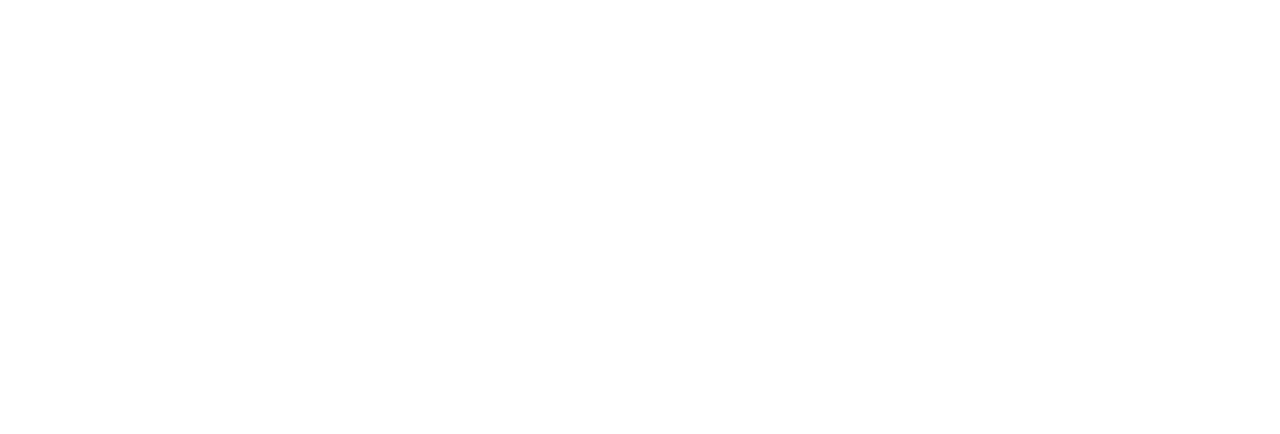
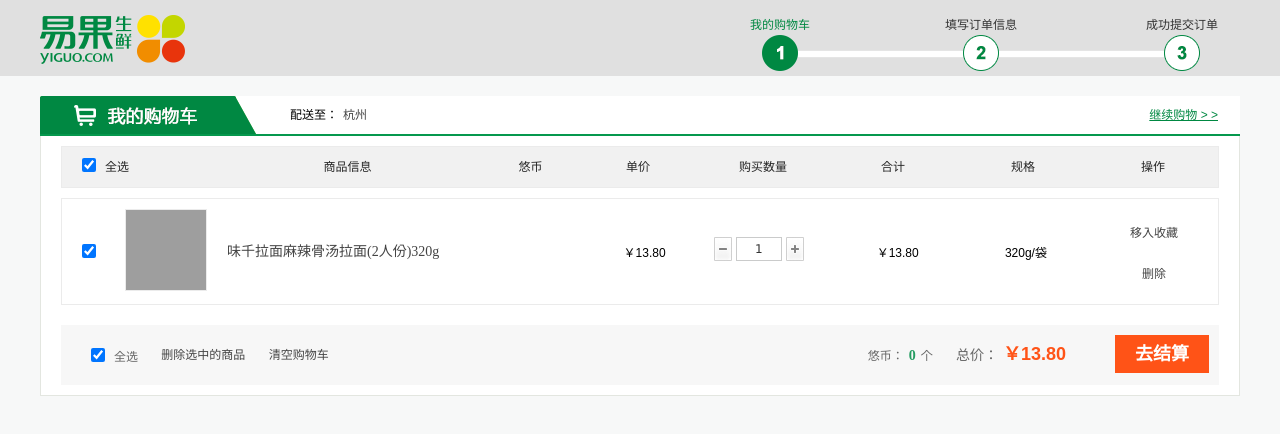
Before and after one commit to wangerdog/ygsx, a plain HTML site: page src/cart.html in a window 1280 px wide. Drawn offline with Linux system fonts and the light colour scheme; grey boxes are pictures that could not be loaded.

Commit message:
第三次

```diff
--- a/src/cart.html
+++ b/src/cart.html
@@ -0,0 +1,131 @@
+<!DOCTYPE html>
+<html lang="en">
+
+<head>
+    <meta charset="UTF-8">
+    <meta name="viewport" content="width=device-width, initial-scale=1.0">
+    <meta http-equiv="X-UA-Compatible" content="ie=edge">
+    <title>Document</title>
+    <link rel="stylesheet" href="./css/reset.css">
+    <link rel="stylesheet" href="./css/cart.css">
+    <link rel="stylesheet" href="./css/register.css">
+</head>
+
+<body>
+    <div id="cart_header"></div>
+    <div class="header">
+        <div class="wrap clear">
+            <div class="logo fl">
+                <a href="./index.html" target="_blank"></a>
+            </div>
+            <div class="header-bot fr">
+                <ul>
+                    <li class="on"><b class="b1"></b><span>我的购物车</span></li>
+                    <li><i></i><b class="b2"></b><span>填写订单信息</span></li>
+                    <li><i></i><b class="b3"></b><span>成功提交订单</span></li>
+                </ul>
+            </div>
+        </div>
+    </div>
+
+    <!-- 购物车详情 -->
+    <div id="cart">
+        <div class="wrap">
+            <div class="cart-none none">
+                <p>
+                    <b>购物车是空的，去买点东西吧！<a href="./index.html">继续逛逛&gt;&gt;</a></b>
+                </p>
+            </div>
+            <!-- 当购物车有物品 -->
+            <div class="cart-show">
+                <!-- 导航标题 -->
+                <h2>
+                    我的购物车
+                    <div class="city clear">
+                        <div class="city-sz"><i></i>配送至：</div>
+                        <div class="city-tit">
+                            <a class="city-name" href="#">杭州<s></s></a>
+                        </div>
+                    </div>
+                    <a class="go-shopping" href="./index.html">继续购物 &gt; &gt;</a>
+                </h2>
+                <!-- 购物车详情 -->
+                <div class="cart-main">
+                    <div class="cart-main-header">
+                        <table class="cart-table">
+                            <tbody>
+                                <tr>
+                                    <th class="cart-t-check">
+                                        <label>
+                                            <input type="checkbox" checked="checked" class="checkAll">全选
+                                        </label>
+                                    </th>
+                                    <th class="cart-t-info">商品信息</th>
+                                    <th class="cart-t-ub">悠币</th>
+                                    <th class="cart-t-price">单价</th>
+                                    <th class="cart-t-num">购买数量</th>
+                                    <th class="cart-t-total">合计</th>
+                                    <th class="cart-t-spec">规格</th>
+                                    <th class="cart-t-opera">操作</th>
+                                </tr>
+                            </tbody>
+                        </table>
+                    </div>
+                    <div class="cart-main-list">
+                        <table class="cart-table">
+                            <tbody class="car-cont">
+                                <tr>
+                                    <td class="cart-t-check"><input type="checkbox" checked="checked"></td>
+                                    <td class="cart-t-img">
+                                        <a href="#">
+                                            <img src="http://img13.yiguoimg.com/d/items/2017/170905/9288712357782309_300.jpg">
+                                        </a>
+                                    </td>
+                                    <td class="cart-t-info">
+                                        <a href="http://www.yiguo.com/product/1310853.html">味千拉面麻辣骨汤拉面(2人份)320g
+                                        </a>
+                                    </td>
+                                    <td class="cart-t-ub"></td>
+                                    <td class="cart-t-price">￥13.80</td>
+                                    <td class="cart-t-num">
+                                        <div class="quantity-form">
+                                            <a href="#" class="decrement"></a>
+                                            <input id="" type="text" class="itxt" oldnum="1" value="1" onblur="">
+                                            <a href="" class="increment"></a>
+                                        </div>
+                                    </td>
+                                    <td class="cart-t-total">￥<span>13.80</span></td>
+                                    <td class="cart-t-spec">320g/袋</td>
+                                    <td class="cart-t-opera">
+                                        <a href="#">移入收藏</a>
+                                        <br>
+                                        <a href="#">删除</a>
+                                    </td>
+                                </tr>
+                            </tbody>
+                        </table>
+                    </div>
+                    <div class="cart-main-bot">
+                        <div class="wrap clear">
+                            <div class="fl">
+                                <label><input type="checkbox" checked="checked" class="chkAll">全选</label>
+                                <a href="#"><i></i>删除选中的商品</a>
+                                <a href="#">清空购物车</a>
+                            </div>
+                            <div class="fr">
+                                <span class="ub">悠币：<em>0</em>个</span>
+                                <span class="fs14">总价：<em>￥<span id="zj">13.80</span></em>
+                                </span>
+
+                                <a href="#" class="btn" id="btnSubmit" name="btnSubmit">去结算</a>
+
+                            </div>
+                        </div>
+                    </div>
+                </div>
+            </div>
+        </div>
+    </div>
+</body>
+
+</html>
--- a/src/css/reset.css
+++ b/src/css/reset.css
@@ -97,17 +97,12 @@ s {
     vertical-align: middle;
 }
 
-.clearfix:after,
-.wrap:after {
+.clear::after {
+    clear: both;
     content: " ";
     display: block;
     height: 0;
-    clear: both;
     visibility: hidden;
-}
-
-.clear {
-    clear: both;
 }
 
 .fl {
--- /dev/null
+++ b/src/sass/cart.scss
@@ -0,0 +1,316 @@
+@charset "utf-8";
+//头部底部位置
+.header-bot {
+    float: right;
+    padding-top: 20px;
+    margin-right: 40px;
+    li {
+        position: relative;
+        float: left;
+        b {
+            background: url(../img/order-step.png) no-repeat;
+            width: 36px;
+            height: 36px;
+            display: block;
+            float: left;
+        }
+        span {
+            position: absolute;
+            top: -20px;
+            right: 0;
+            display: inline-block;
+            width: 160px;
+            text-align: center;
+            right: -62px;
+            color: #333;
+        }
+        i {
+            width: 165px;
+            height: 6px;
+            background: #fff;
+            border: 1px solid #e5e5e5;
+            border-width: 1px 0;
+            display: block;
+            float: left;
+            margin-top: 15px;
+            margin-right: 0;
+            overflow: hidden;
+        }
+        .b2 {
+            background-position: -42px 0;
+        }
+        .b3 {
+            background-position: -84px 0;
+        }
+    }
+    .on {
+        .b1 {
+            background-position: 0 -44px;
+        }
+        span {
+            color: #008842;
+        }
+    }
+}
+
+#cart {
+    margin-top: 20px;
+}
+
+//当购物车为空的时候
+.cart-none {
+    border: 1px solid #e3e6e0;
+    background: #fff;
+    line-height: 30px;
+    padding: 70px 0;
+    a {
+        color: #008842;
+    }
+    p {
+        height: 280px;
+        font-size: 14px;
+        text-align: center;
+        background: url(../img/none-bg.jpg) no-repeat center bottom;
+        b {
+            font-size: 14px;
+            font-weight: normal;
+            a {
+                margin-left: 15px;
+            }
+        }
+    }
+}
+
+//购物车内容的导航
+.cart-show {
+    //h2标题送达地址等
+    h2 {
+        font-weight: normal;
+        height: 38px;
+        line-height: 38px;
+        border-bottom: 2px solid #05984d;
+        text-indent: -9999em;
+        position: relative;
+        background: url(../img/bg_cart.png) no-repeat 0 0 #fff;
+        text-indent: -9999em;
+        .city {
+            position: absolute;
+            left: 230px;
+            top: 4px;
+            text-indent: 0;
+        }
+        .city-sz {
+            float: left;
+            height: 16px;
+            line-height: 16px;
+            margin: 7px 0;
+            cursor: pointer;
+        }
+        i {
+            display: inline-block;
+            background-position: -80px -40px;
+            width: 12px;
+            height: 16px;
+            margin-right: 8px;
+        }
+        .city-tit {
+            float: left;
+        }
+        .city-name {
+            z-index: 100;
+            position: relative;
+            display: block;
+            float: left;
+            height: 20px;
+            line-height: 20px;
+            margin-top: 5px;
+            padding: 0 5px 5px 5px;
+            cursor: pointer;
+            s {
+                top: 9px;
+            }
+        }
+        .go-shopping {
+            cursor: pointer;
+            position: absolute;
+            right: 0;
+            top: 0;
+            color: #008842;
+            text-indent: 0;
+            text-decoration: underline;
+            margin-right: 22px;
+        }
+    }
+}
+
+// 购物车详情头部
+.cart-main {
+    border: 1px solid #e3e6e0;
+    border-top: 0;
+    padding: 10px 20px;
+    background-color: #fff;
+}
+
+//购物车表格里面通用的格式
+.cart-table {
+    width: 100%;
+    border-collapse: collapse;
+    border: 1px solid #ebebeb;
+    margin-bottom: 10px;
+    th {
+        height: 40px;
+        background-color: #f1f1f1;
+        font: 12px/40px Simsun;
+        color: #262626;
+        text-align: center;
+        padding: 0 10px;
+    }
+    td {
+        border-top: 1px solid #ebebeb;
+        padding: 10px;
+        text-align: center;
+    }
+    .cart-t-check {
+        width: 120px;
+        text-align: left;
+        padding-left: 20px;
+    }
+    .cart-t-ub {
+        width: 75px;
+    }
+    .cart-t-price {
+        width: 100px;
+    }
+    .cart-t-num {
+        width: 110px;
+    }
+    .cart-t-img {
+        width: 80px;
+        position: relative;
+        img {
+            width: 80px;
+            height: 80px;
+            border: 1px solid #ebebeb;
+            position: relative;
+        }
+    }
+    .cart-t-total {
+        width: 110px;
+    }
+    .cart-t-spec {
+        width: 110px;
+    }
+    .cart-t-opera {
+        width: 110px;
+        a {
+            display: block;
+            margin: 5px;
+        }
+    }
+}
+
+//购物车主要内容的中部
+.cart-main-list {
+    .cart-table {
+        .cart-t-check {
+            width: 20px;
+            text-align: left;
+            padding-left: 20px;
+        }
+    }
+    .cart-t-info {
+        text-align: left;
+        width: 260px;
+        a {
+            font: 14px/2.4em Simsun;
+        }
+    }
+    .quantity-form {
+        position: relative;
+        overflow: hidden;
+        width: 90px;
+        height: 30px;
+    }
+    //按钮，数量的增加减少
+    .itxt {
+        position: absolute;
+        left: 22px;
+        top: 0;
+        border: 1px solid #cacbcb;
+        width: 42px;
+        height: 20px;
+        line-height: 20px;
+        text-align: center;
+        padding: 1px;
+        margin: 0;
+        font-size: 12px;
+        font-family: verdana;
+        color: #333;
+    }
+    .decrement {
+        float: left;
+        margin: 0;
+        width: 18px;
+        height: 24px;
+        background: url(../img/bg_cart.png) no-repeat 0 -40px;
+    }
+    .increment {
+        margin: 0;
+        width: 18px;
+        height: 24px;
+        float: right;
+        background: url(../img/bg_cart.png) no-repeat -20px -40px;
+    }
+}
+
+//购物车底部
+.cart-main-bot {
+    background-color: #f7f7f7;
+    font-size: 12px;
+    line-height: 1em;
+    color: #666;
+    margin-top: 20px;
+    padding: 10px;
+    .wrap {
+        width: 100%;
+    }
+    label {
+        margin-left: 20px;
+        vertical-align: middle;
+    }
+    input {
+        margin-right: 5px;
+    }
+    a {
+        font: 12px/40px Simsun;
+        margin-left: 20px;
+    }
+    span {
+        margin-right: 20px;
+    }
+    em {
+        color: #ff5317;
+        font-weight: bold;
+        margin: 0 5px;
+        font-size: 18px;
+        font-style: normal;
+        line-height: 1em;
+    }
+    .ub em {
+        color: #249c61;
+        font: bold 14px/1em Simsun;
+    }
+    .fs14 {
+        font-size: 14px;
+    }
+    //购物车提交按钮
+    .btn {
+        font: bold 18px/1em "微软雅黑";
+        background-color: #ff5317;
+        color: #fff;
+        padding: 10px 20px;
+        display: inline-block;
+        margin-left: 0;
+        cursor: pointer;
+    }
+}
```
Also changed, not shown: src/index.html (+15 -15 lines), src/css/cart.css (added), src/img/none-bg.jpg (added), src/img/order-step.png (added), 1 other file.
